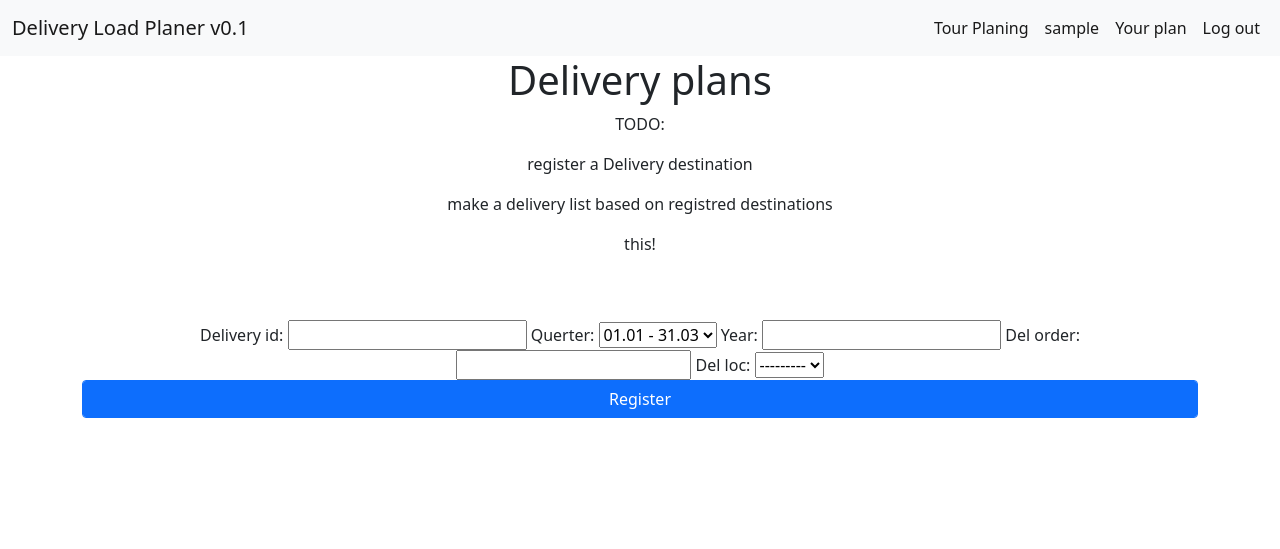
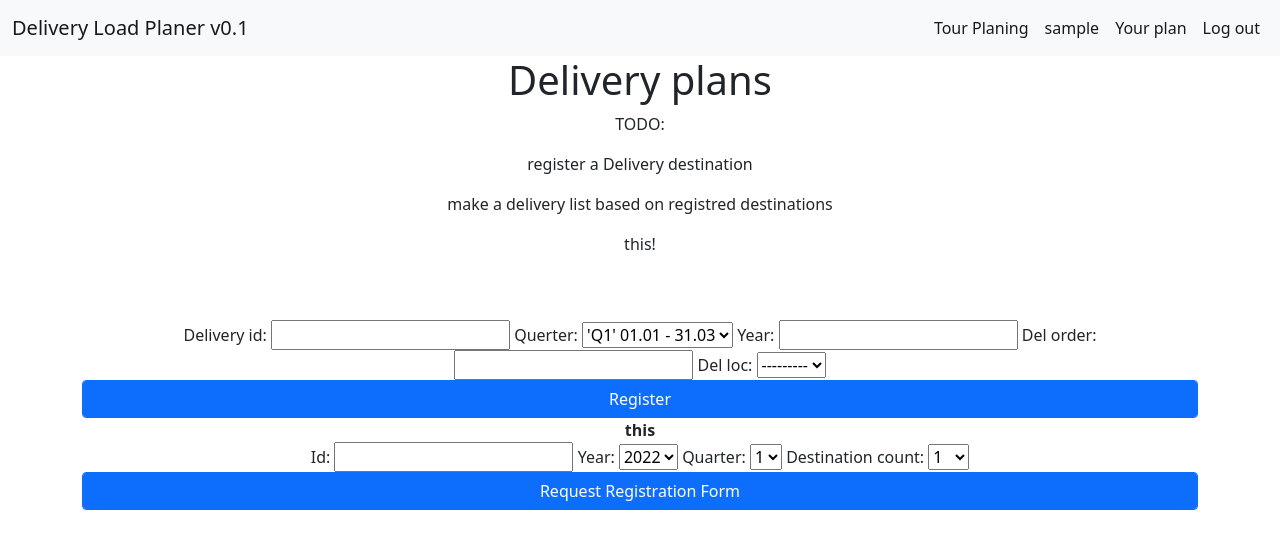
Before and after one commit to Laacis/delivery_load_planer, a Django app: page /delivery_plans in a window 1280 px wide. Shown: the top 549 px of the page. Run offline with Django 4.2, Linux system fonts and the light colour scheme; the visitor is signed in with stand-in values (Sample User, id 1); data that the repository does not hold is empty.

Commit message:
Planer can now request PRE_form for bulk registration of Delivepy plan destinations

```diff
--- a/load_planer/models.py
+++ b/load_planer/models.py
@@ -70,17 +70,20 @@ class Delivery_plan(models.Model):
     # Delivery plans are made for a period of 3-4 month, to keep a stable schedule for the customers
     # For this project we're going to use Q1 to Q4 asd Quarters for delivery plans
     class Quarter(models.IntegerChoices):
-        Q1 = 1, "01.01 - 31.03"
-        Q2 = 2, "01.04 - 31.06"
-        Q3 = 3, "01.07 - 30.09"
-        Q4 = 4, "01.10 - 31.12"
+        Q1 = 1, "'Q1' 01.01 - 31.03"
+        Q2 = 2, "'Q2' 01.04 - 31.06"
+        Q3 = 3, "'Q3' 01.07 - 30.09"
+        Q4 = 4, "'Q4' 01.10 - 31.12"
 
     delivery_id = models.CharField(max_length=30, blank=False)
     querter = models.PositiveSmallIntegerField(choices=Quarter.choices, default=Quarter.Q1)
     year = models.PositiveSmallIntegerField()
     # del_order is delivery order sequesnce
-    del_order = models.PositiveBigIntegerField()
+    del_order = models.PositiveSmallIntegerField()
     del_loc = models.ForeignKey(Destination, on_delete=models.CASCADE)
 
+    class Meta:
+        unique_together = ("del_order", "del_loc")
+
     def __str__(self):
-        return f" Delivery ID: {self.delivery_id}"
+        return f"Delivery ID: {self.delivery_id} Q: {self.querter} Y:{self.year} odrer NR:{self.del_order} destination: {self.del_loc}"
--- a/load_planer/templates/load_planer/delivery_plans.html
+++ b/load_planer/templates/load_planer/delivery_plans.html
@@ -11,7 +11,7 @@
         <p> make a delivery list based on registred destinations</p>
         {% if delivery_plan_list %}
             {% for plan in delivery_plan_list %}
-                {{ plan }}<br>
+                <a href="{% url 'delivery_plan' plan.delivery_id %}">{{ plan }}</a><br>
             {% endfor %}
         {% else %}
         <p> this!</p>
@@ -25,5 +25,15 @@
                 <input type="submit" value="Register" class="btn btn-primary form-control">
             </form>
         {% endif %}
+
+
+        <strong>this</strong>
+        {% if pre_form %}
+        <form action="{% url 'del_plan_preform' %}" method="post">
+            {% csrf_token %}
+            {{ pre_form }}
+            <input type="submit" value="Request Registration Form" class="btn btn-primary form-control">
+        </form>
+    {% endif %}
     </div>
 {% endblock %}
--- a/load_planer/templates/load_planer/drivers.html
+++ b/load_planer/templates/load_planer/drivers.html
@@ -17,7 +17,6 @@
         {% if verified_drivers %}
             {% for item in verified_drivers %}
             {{ item }}
-            <p>verify driver {{ item.username }}</p><a href="#"> {{ item.username}}</a>
             <br>
             {% endfor %}
         {% else %}
--- a/load_planer/urls.py
+++ b/load_planer/urls.py
@@ -13,10 +13,12 @@ urlpatterns = [
     path("drivers", views.drivers, name="drivers"),
     path("reg_driver", views.reg_driver, name="reg_driver"),
     path("delivery_plans", views.delivery_plans, name="delivery_plans"),
+    path("del_plan_preform", views.del_plan_preform, name="del_plan_preform"),
+    path("delivery_plan/<str:delivery_plan_id>", views.delivery_plan, name="delivery_plan"),
     path("gateway", views.gateway, name="gateway"),
     path("profile/<int:profileid>", views.profile, name="profile"),
     path("verify_driver/<int:profileid>", views.verify_driver, name="verify_driver"),
     path("reg_destination", views.reg_destination, name="reg_destination"),
     path("destinations", views.destinations, name="destinations"),
-    path("destination/<str:destination_id>", views.destination, name="destination")
+    path("destination/<str:destination_id>", views.destination, name="destination"),
 ]
--- a/load_planer/views.py
+++ b/load_planer/views.py
@@ -90,6 +90,25 @@ def reg_driver(request):
         return HttpResponse("Error: form is not valid!")
 
 @login_required
+def delivery_plan(request, delivery_plan_id):
+    return HttpResponse(f"Delivery plan{delivery_plan_id} requested!")
+
+
+@login_required
+@require_http_methods("POST")
+def del_plan_preform(request):
+    # only Planer may send this request
+    if User.objects.get(pk=request.user.id).is_planer():
+        pre_form = DeliveryPlanPreForm(request.POST)
+        if pre_form.is_valid():
+            return HttpResponse("PLANER: PREForm is valid!")
+        else:
+            return HttpResponse("PLANER PREFORM not valid!")
+    else:
+        return HttpResponse("NOT PLANER REQUEST!")
+
+
+@login_required
 def delivery_plans(request):
     # make sure it's only viewed by Planer
     destination_form = DestinationForm()
@@ -99,25 +118,26 @@ def delivery_plans(request):
     except:
         delivery_plan_list = []
 
-    # need to get number of delivery count from every DeliveryID
-    unique_list = []
-    for unit in delivery_plan_list:
-        if unit.delivery_id not in unique_list:
-            unique_list.append(unit.delivery_id)
-    # cleaning up the delivery_plan_list for population
-    delivery_plan_list = []
+    # # need to get number of delivery count from every DeliveryID
+    # unique_list = []
+    # for unit in delivery_plan_list:
+    #     if unit.delivery_id not in unique_list:
+    #         unique_list.append(unit.delivery_id)
+    # # cleaning up the delivery_plan_list for population
+    # delivery_plan_list = []
 
-    """
-            I SHOULD FIND BETTER WAY TO DO THIS
-    """
-    for id in unique_list:
-        delivery = Delivery_plan.objects.filter(delivery_id=id)
-        delivery_plan_list.append(f"delivery ID:{id} has {len(delivery)} destination(s).")
+    # """
+    #         I SHOULD FIND BETTER WAY TO DO THIS
+    # """
+    # for id in unique_list:
+    #     delivery = Delivery_plan.objects.filter(delivery_id=id)
+    #     delivery_plan_list.append(f"delivery ID:{id} has {len(delivery)} destination(s).")
     context = {
         "destination_form": destination_form,
         "destination_list": destination_list,
         "delivery_plan_list": delivery_plan_list,
-        "form":DeliveryPlanForm()
+        "form":DeliveryPlanForm(),
+        "pre_form": DeliveryPlanPreForm()
         }
     return render(request, 'load_planer/delivery_plans.html', context)
 
@@ -354,3 +374,12 @@ class DeliveryPlanForm(forms.ModelForm):
     class Meta:
         model = Delivery_plan
         fields = ["delivery_id", "querter", "year", "del_order", "del_loc"]
+
+
+
+class DeliveryPlanPreForm(forms.Form):
+    CHOICES_YEAR = [(2022, 2022), (2023, 2023), (2024, 2024)]
+    id = forms.CharField()
+    year = forms.TypedChoiceField(choices=[(x, x) for x in range(2022,2026)], coerce=int)
+    quarter = forms.TypedChoiceField(choices=[(x, x) for x in range(1,5)], coerce=int)
+    destination_count = forms.IntegerField(widget = forms.Select(choices=[(x, x) for x in range(1,21)]))
```
